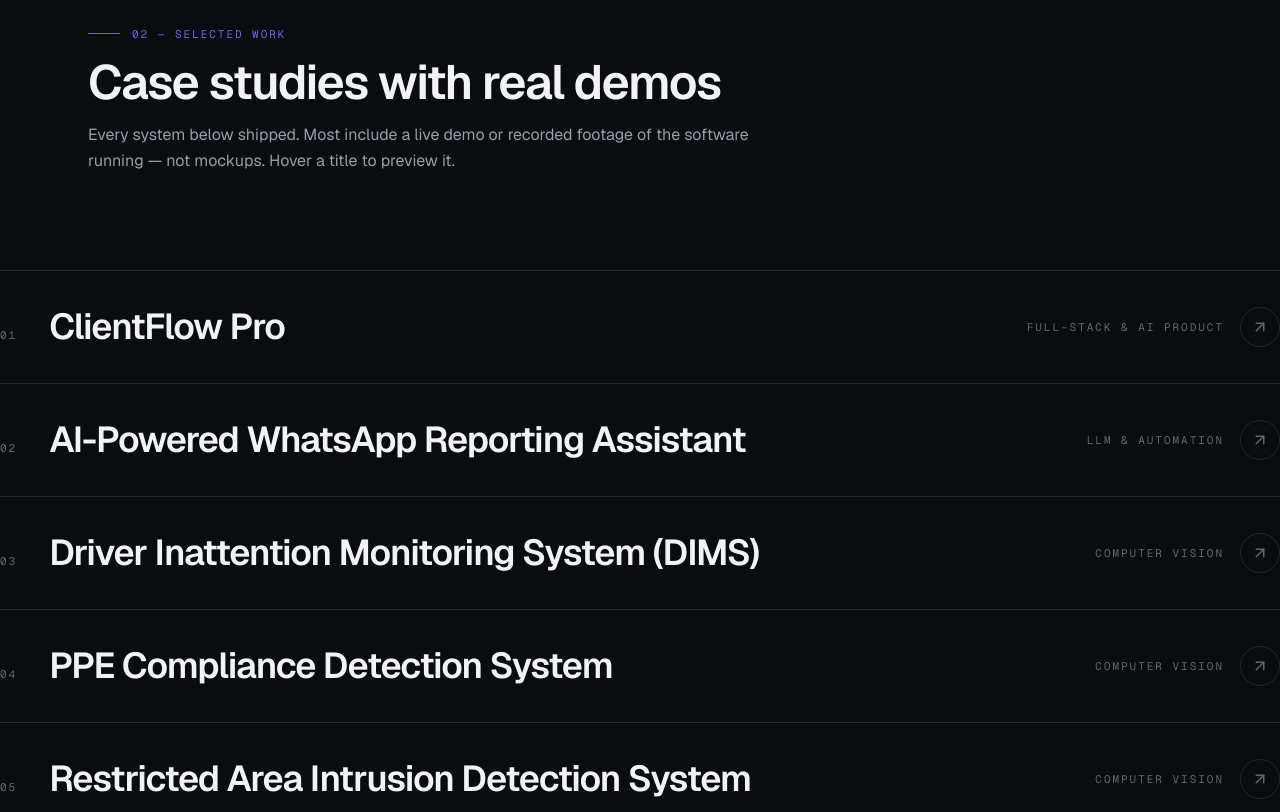
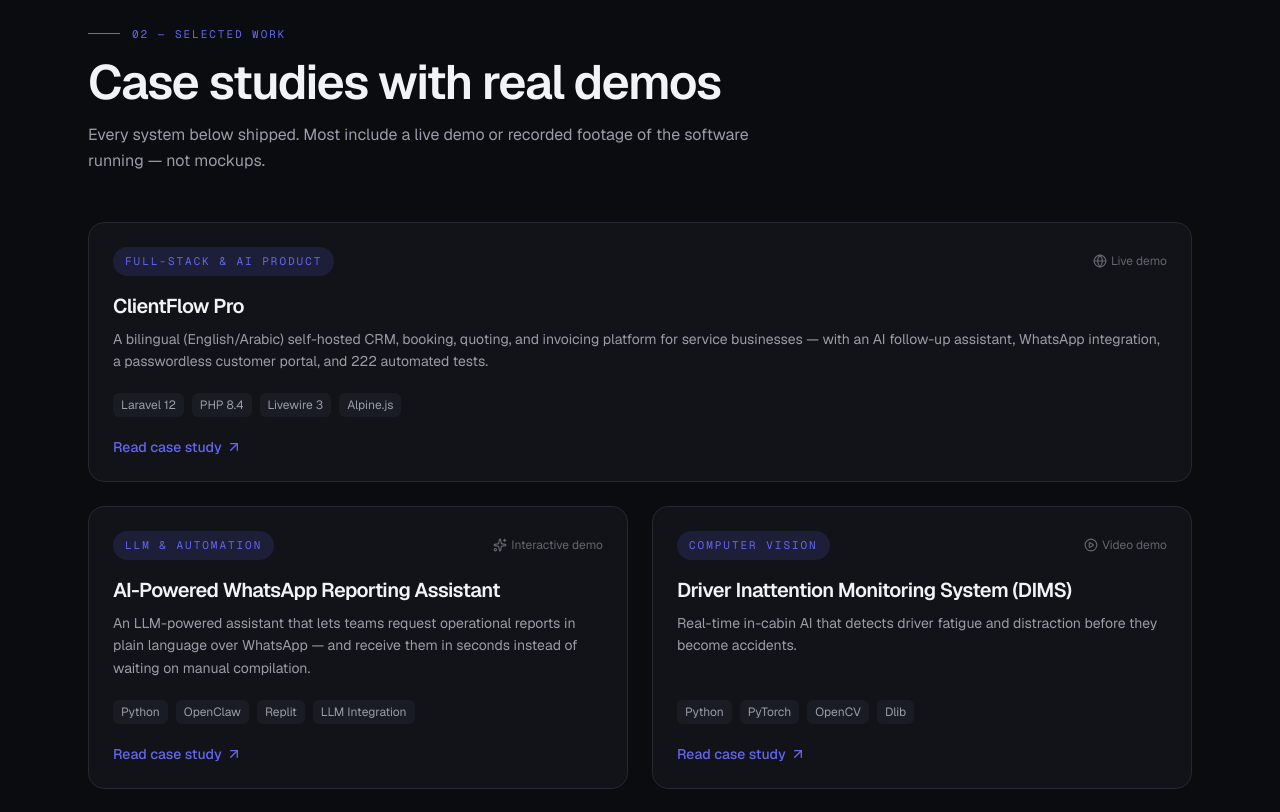
Before and after one commit to kareemkhalill/portfolio, a Next.js app: page / in a window 1280 px wide. Shown: the part 1940-2752 px from the top of the page. Built offline with nearby package versions, Linux system fonts and the light colour scheme.

Commit message:
Revert homepage projects to card grid
Co-Authored-By: Claude Fable 5 <noreply@anthropic.com>

```diff
--- a/src/app/page.tsx
+++ b/src/app/page.tsx
@@ -3,9 +3,11 @@ import { ArrowRight, ArrowUpRight, MapPin } from "lucide-react";
 import { site, projects, capabilities, experience, resumeHref } from "@/lib/data";
 import Reveal from "@/components/Reveal";
 import SectionHeading from "@/components/SectionHeading";
-import ProjectShowreel from "@/components/ProjectShowreel";
+import ProjectCard from "@/components/ProjectCard";
 
 export default function Home() {
+  const featured = projects.filter((p) => p.featured);
+
   return (
     <>
       {/* Hero */}
@@ -100,19 +102,21 @@ export default function Home() {
           <SectionHeading
             eyebrow="02 — Selected work"
             title="Case studies with real demos"
-            description="Every system below shipped. Most include a live demo or recorded footage of the software running — not mockups. Hover a title to preview it."
+            description="Every system below shipped. Most include a live demo or recorded footage of the software running — not mockups."
           />
-        </div>
-        <Reveal delay={0.15}>
-          <ProjectShowreel projects={projects} />
-        </Reveal>
-        <div className="mx-auto max-w-6xl px-6 pb-24">
+          <div className="mt-12 grid gap-6 md:grid-cols-2">
+            {featured.map((p, i) => (
+              <div key={p.slug} className={i === 0 ? "md:col-span-2" : undefined}>
+                <ProjectCard project={p} delay={i * 0.05} />
+              </div>
+            ))}
+          </div>
           <Reveal delay={0.2}>
             <Link
               href="/projects"
               className="link-underline mt-10 inline-flex items-center gap-2 text-sm font-medium text-accent"
             >
-              Browse by category <ArrowRight size={16} />
+              View all {projects.length} projects <ArrowRight size={16} />
             </Link>
           </Reveal>
         </div>
--- a/src/components/ProjectShowreel.tsx
+++ /dev/null
@@ -1,87 +0,0 @@
-"use client";
-
-import Link from "next/link";
-import { useState } from "react";
-import { motion, AnimatePresence, useMotionValue, useSpring } from "framer-motion";
-import { ArrowUpRight } from "lucide-react";
-import type { Project } from "@/lib/data";
-
-const GRADIENTS: Record<Project["category"], string> = {
-  "Full-Stack & AI Product": "linear-gradient(135deg, #6366f1 0%, #818cf8 100%)",
-  "LLM & Automation": "linear-gradient(135deg, #4f46e5 0%, #6366f1 100%)",
-  "Computer Vision": "linear-gradient(135deg, #818cf8 0%, #a5b4fc 100%)",
-};
-
-export default function ProjectShowreel({ projects }: { projects: Project[] }) {
-  const [active, setActive] = useState<Project | null>(null);
-
-  const mx = useMotionValue(0);
-  const my = useMotionValue(0);
-  const springX = useSpring(mx, { stiffness: 280, damping: 28, mass: 0.4 });
-  const springY = useSpring(my, { stiffness: 280, damping: 28, mass: 0.4 });
-
-  return (
-    <div
-      className="relative border-t hairline"
-      onMouseMove={(e) => {
-        mx.set(e.clientX);
-        my.set(e.clientY);
-      }}
-    >
-      {projects.map((p, i) => (
-        <Link
-          key={p.slug}
-          href={`/projects/${p.slug}`}
-          onMouseEnter={() => setActive(p)}
-          onMouseLeave={() => setActive(null)}
-          className="group relative flex items-center justify-between gap-6 border-b hairline py-7 transition-colors md:py-9"
-        >
-          <div className="flex min-w-0 items-baseline gap-4 md:gap-8">
-            <span className="label-mono shrink-0 text-faint transition-colors group-hover:text-accent">
-              {String(i + 1).padStart(2, "0")}
-            </span>
-            <h3 className="font-display truncate text-2xl font-semibold transition-all duration-300 group-hover:translate-x-2 group-hover:text-accent md:text-4xl">
-              {p.name}
-            </h3>
-          </div>
-          <div className="flex shrink-0 items-center gap-4">
-            <span className="label-mono hidden text-faint sm:inline">{p.category}</span>
-            <span className="flex h-10 w-10 items-center justify-center rounded-full border hairline text-faint transition-all duration-300 group-hover:rotate-45 group-hover:border-accent group-hover:text-accent">
-              <ArrowUpRight size={18} />
-            </span>
-          </div>
-        </Link>
-      ))}
-
-      {/* Cursor-follow preview */}
-      <AnimatePresence>
-        {active && (
-          <motion.div
-            className="pointer-events-none fixed z-40 hidden overflow-hidden rounded-2xl shadow-2xl md:block"
-            style={{
-              left: springX,
-              top: springY,
-              translateX: "24px",
-              translateY: "-50%",
-              width: 260,
-              height: 168,
-              background: GRADIENTS[active.category],
-            }}
-            initial={{ opacity: 0, scale: 0.85 }}
-            animate={{ opacity: 1, scale: 1 }}
-            exit={{ opacity: 0, scale: 0.85 }}
-            transition={{ duration: 0.2, ease: [0.21, 0.47, 0.32, 0.98] }}
-          >
-            <div className="flex h-full flex-col justify-between bg-black/15 p-5">
-              <span className="label-mono text-white/80">{active.category}</span>
-              <div>
-                <p className="text-sm font-medium leading-snug text-white">{active.shortName}</p>
-                <p className="mt-1 text-xs text-white/75">View case study →</p>
-              </div>
-            </div>
-          </motion.div>
-        )}
-      </AnimatePresence>
-    </div>
-  );
-}
```
